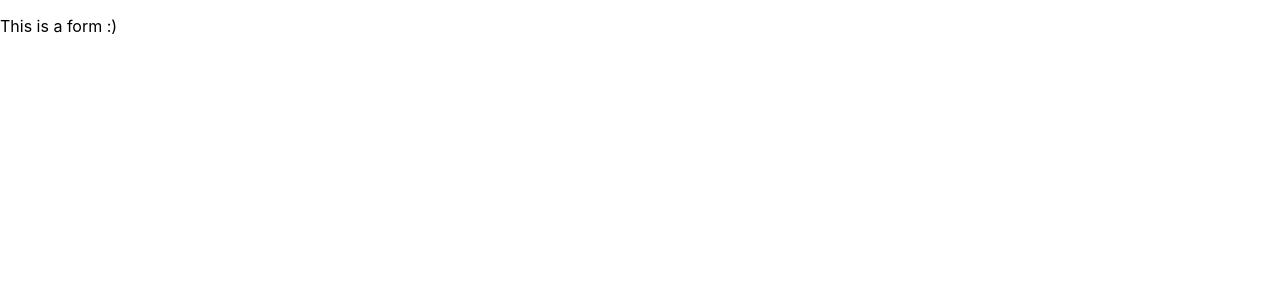
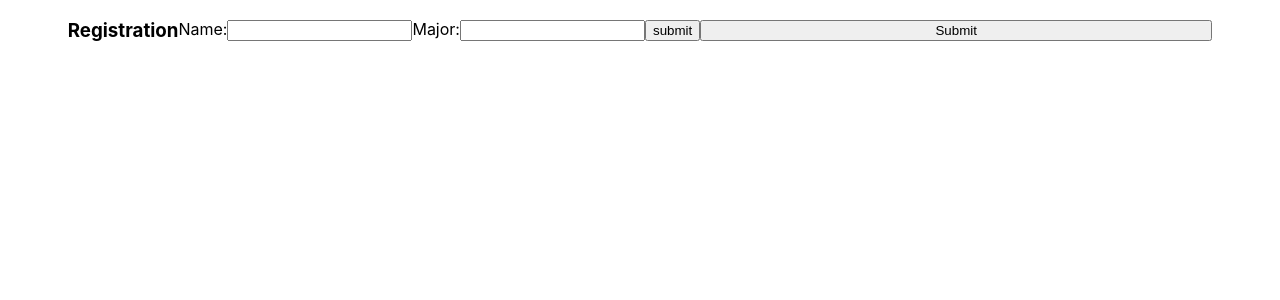
Before and after one commit to ucladevx/Aphrodite, a React (Create React App) app: page /form in a window 1280 px wide. Shown: the top 300 px of the page. Built offline with nearby package versions, Linux system fonts and the light colour scheme.

Commit message:
basic form component

```diff
--- a/src/Components/Form/Form.js
+++ b/src/Components/Form/Form.js
@@ -1,9 +1,75 @@
 import React, { Component } from 'react';
+import './Form.css';
+
 
 class Form extends Component {
+  constructor(props) {
+    super(props);
+    // console.log("constructor called");
+    this.state = {
+      name: '',
+      major: ''
+  };
+
+    // console.log("initial state: " + this.state.name + ", " + this.state.major)
+    this.handleInputChange = this.handleInputChange.bind(this);
+    this.handleSubmit = this.handleSubmit.bind(this);
+  }
+
+
+  handleInputChange(event) {
+    const target = event.target;
+    const value = target.value;
+    const name = target.name;
+
+    this.setState( {
+      [name]: value // updates the state key corresponding to the given input field
+    });
+
+    console.log("state of name: " + this.state.name)
+    console.log("state of major: " + this.state.major)
+
+    }
+
+  handleSubmit(event) {
+    alert('name: ' + this.state.name + ', major: ' + this.state.major);
+
+    event.preventDefault();
+  }
+
+
   render() {
     return (
-      <p>This is a form :)</p>
+      <div className = "registration-form">
+
+        <h3> Registration </h3>
+
+        <form onSubmit = {this.handleSubmit}>
+
+          <label>
+            Name:
+            <input name = "name" value = {this.state.name} type = "text" onChange = {this.handleInputChange}/>
+          </label>
+
+          <label>
+            Major:
+            <input name = "major" value = {this.state.major} type = "text" onChange = {this.handleInputChange}/>
+          </label>
+
+
+            <input type = "submit" value = "submit"/>
+
+        </form>
+
+
+        <button className = "registration-button" type = "submit" label = "submit" > Submit </button>
+
+
+
+
+
+      </div>
+
     );
   }
 }
```
